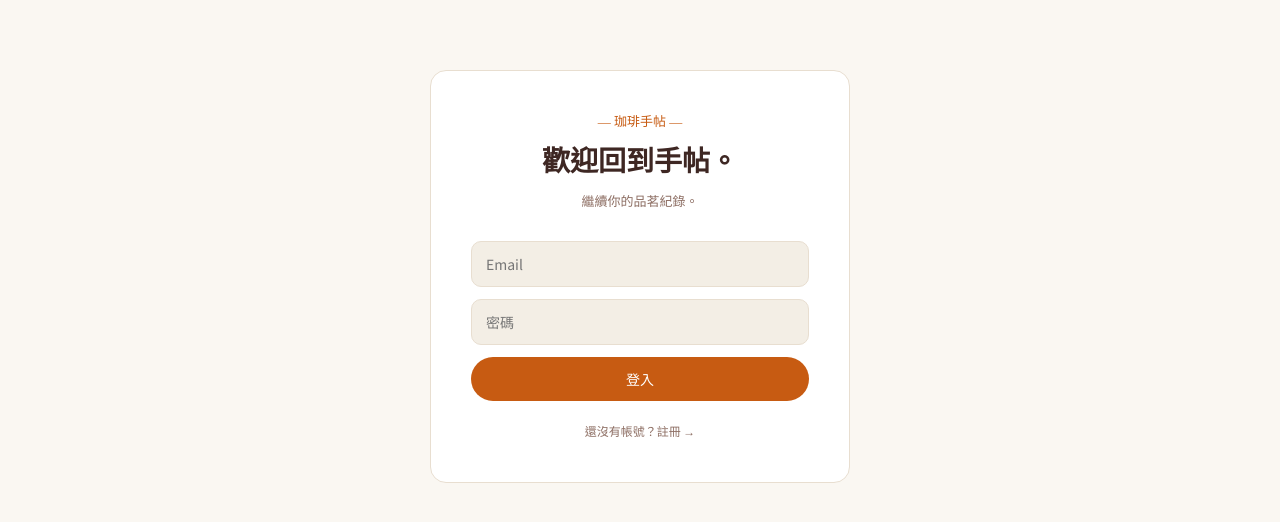
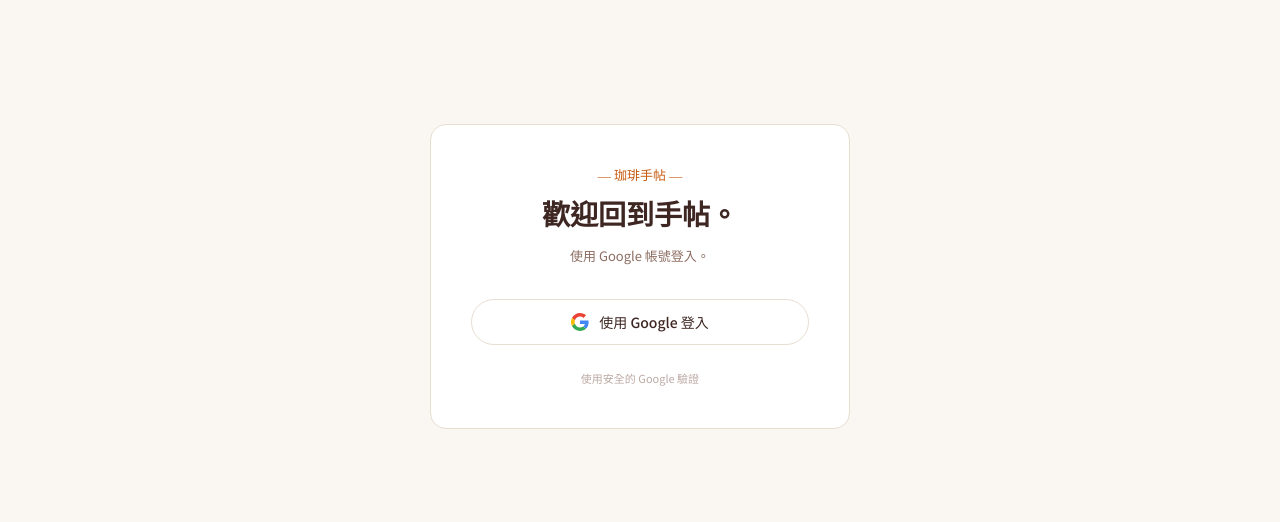
Before and after one commit to tetsu811/kohi-techo, a Next.js app: page /login in a window 1280 px wide. Shown: the part 190-712 px from the top of the page. Built offline with nearby package versions, Linux system fonts and the light colour scheme; no server answers; a web font is replaced by a local one.

Commit message:
feat: switch login to Google OAuth only

```diff
--- a/src/app/login/page.tsx
+++ b/src/app/login/page.tsx
@@ -1,10 +1,7 @@
 'use client';
-
-export const dynamic = 'force-dynamic';
 
 import { useEffect, useState } from 'react';
 import { useRouter, useSearchParams } from 'next/navigation';
-import Link from 'next/link';
 import { getColors, Theme, FONT } from '@/lib/theme';
 import { useI18n } from '@/lib/i18n';
 import { supabase } from '@/lib/supabase';
@@ -13,13 +10,8 @@
   const router = useRouter();
   const params = useSearchParams();
   const next = params?.get('next') ?? '/beans';
-  const { locale, t } = useI18n();
+  const { locale } = useI18n();
   const [theme, setTheme] = useState<Theme>('light');
-
-  const [mode, setMode] = useState<'signin' | 'signup'>('signin');
-  const [email, setEmail] = useState('');
-  const [password, setPassword] = useState('');
-  const [displayName, setDisplayName] = useState('');
   const [submitting, setSubmitting] = useState(false);
   const [msg, setMsg] = useState<string | null>(null);
 
@@ -30,155 +22,55 @@
     return () => window.removeEventListener('themechange', update);
   }, []);
 
+  useEffect(() => {
+    supabase.auth.getSession().then(({ data }) => {
+      if (data.session) router.push(next);
+    });
+  }, [router, next]);
+
   const c = getColors(theme);
 
   const tx = {
     welcome: locale === 'ja' ? 'おかえりなさい。' : locale === 'en' ? 'Welcome back.' : '歡迎回到手帖。',
-    subSignin: locale === 'ja' ? 'あなたの一杯を続けよう。' : locale === 'en' ? 'Continue your tasting journal.' : '繼續你的品茗紀錄。',
-    subSignup: locale === 'ja' ? '珈琲手帖を始めよう。' : locale === 'en' ? 'Start your coffee techō.' : '開啟你的咖啡手帖。',
-    email: 'Email',
-    password: locale === 'ja' ? 'パスワード' : locale === 'en' ? 'Password' : '密碼',
-    name: locale === 'ja' ? 'お名前' : locale === 'en' ? 'Display name' : '顯示名稱',
-    signin: locale === 'ja' ? 'ログイン' : locale === 'en' ? 'Sign in' : '登入',
-    signup: locale === 'ja' ? '新規登録' : locale === 'en' ? 'Sign up' : '註冊',
-    switchToSignup: locale === 'ja' ? 'アカウントを作る →' : locale === 'en' ? 'Create account →' : '還沒有帳號？註冊 →',
-    switchToSignin: locale === 'ja' ? '← ログインに戻る' : locale === 'en' ? '← Back to sign in' : '← 已有帳號？登入',
-    checkEmail: locale === 'ja' ? 'メールをご確認ください' : locale === 'en' ? 'Check your email to confirm' : '請到信箱確認註冊信',
+    sub: locale === 'ja' ? 'Googleアカウントで始めよう。' : locale === 'en' ? 'Sign in with your Google account.' : '使用 Google 帳號登入。',
+    google: locale === 'ja' ? 'Googleでログイン' : locale === 'en' ? 'Continue with Google' : '使用 Google 登入',
+    error: locale === 'ja' ? 'エラーが発生しました' : locale === 'en' ? 'Something went wrong' : '發生錯誤',
   };
 
-  const handleSubmit = async () => {
+  const handleGoogleLogin = async () => {
     setMsg(null);
     setSubmitting(true);
     try {
-      if (mode === 'signin') {
-        const { error } = await supabase.auth.signInWithPassword({ email, password });
-        if (error) throw error;
-        router.push(next);
-      } else {
-        const { error } = await supabase.auth.signUp({
-          email,
-          password,
-          options: {
-            data: { display_name: displayName || email.split('@')[0] },
-          },
-        });
-        if (error) throw error;
-        setMsg(tx.checkEmail);
-      }
+      const { error } = await supabase.auth.signInWithOAuth({
+        provider: 'google',
+        options: {
+          redirectTo: `${window.location.origin}/auth/callback?next=${encodeURIComponent(next)}`,
+        },
+      });
+      if (error) throw error;
     } catch (e: unknown) {
-      setMsg(e instanceof Error ? e.message : 'Error');
-    } finally {
+      setMsg(e instanceof Error ? e.message : tx.error);
       setSubmitting(false);
     }
   };
 
-  const inputStyle = {
-    width: '100%',
-    padding: '12px 14px',
-    backgroundColor: c.bgSoft,
-    border: `1px solid ${c.border}`,
-    borderRadius: 10,
-    color: c.text,
-    fontFamily: FONT.sans,
-    fontSize: 14,
-    outline: 'none',
-    marginBottom: 12,
-  } as const;
+  const [hover, setHover] = useState(false);
 
   return (
-    <div
-      style={{
-        minHeight: '100vh',
-        backgroundColor: c.bg,
-        color: c.text,
-        display: 'flex',
-        alignItems: 'center',
-        justifyContent: 'center',
-        padding: 24,
-      }}
-    >
-      <div
-        style={{
-          width: '100%',
-          maxWidth: 420,
-          backgroundColor: c.card,
-          border: `1px solid ${c.border}`,
-          borderRadius: 16,
-          padding: 40,
-        }}
-      >
-        <div style={{ textAlign: 'center', marginBottom: 28 }}>
+    <div style={{ minHeight: '100vh', backgroundColor: c.bg, color: c.text, display: 'flex', alignItems: 'center', justifyContent: 'center', padding: 24 }}>
+      <div style={{ width: '100%', maxWidth: 420, backgroundColor: c.card, border: `1px solid ${c.border}`, borderRadius: 16, padding: 40 }}>
+        <div style={{ textAlign: 'center', marginBottom: 32 }}>
           <div style={{ fontFamily: FONT.hand, fontSize: 13, color: c.accent }}>— 珈琲手帖 —</div>
-          <h1 style={{ fontFamily: FONT.serif, fontSize: 28, fontWeight: 600, color: c.text, margin: '6px 0 4px' }}>
-            {tx.welcome}
-          </h1>
-          <p style={{ fontFamily: FONT.cute, fontSize: 13, color: c.textSub, margin: 0 }}>
-            {mode === 'signin' ? tx.subSignin : tx.subSignup}
-          </p>
+          <h1 style={{ fontFamily: FONT.serif, fontSize: 28, fontWeight: 600, color: c.text, margin: '6px 0 4px' }}>{tx.welcome}</h1>
+          <p style={{ fontFamily: FONT.cute, fontSize: 13, color: c.textSub, margin: 0 }}>{tx.sub}</p>
         </div>
-
-        {mode === 'signup' && (
-          <input
-            placeholder={tx.name}
-            value={displayName}
-            onChange={(e) => setDisplayName(e.target.value)}
-            style={inputStyle}
-          />
-        )}
-        <input
-          type="email"
-          placeholder={tx.email}
-          value={email}
-          onChange={(e) => setEmail(e.target.value)}
-          style={inputStyle}
-        />
-        <input
-          type="password"
-          placeholder={tx.password}
-          value={password}
-          onChange={(e) => setPassword(e.target.value)}
-          style={inputStyle}
-        />
-
-        {msg && (
-          <div
-            style={{
-              fontFamily: FONT.cute,
-              fontSize: 12,
-              color: c.accent,
-              textAlign: 'center',
-              marginBottom: 12,
-            }}
-          >
-            {msg}
-          </div>
-        )}
-
-        <button
-          onClick={handleSubmit}
-          disabled={submitting}
-          style={{
-            width: '100%',
-            padding: '12px',
-            backgroundColor: c.accent,
-            color: '#fff',
-            borderRadius: 30,
-            fontFamily: FONT.cute,
-            fontSize: 14,
-            fontWeight: 500,
-            opacity: submitting ? 0.7 : 1,
-          }}
-        >
-          {submitting ? t('common.loading') : mode === 'signin' ? tx.signin : tx.signup}
+        {msg && (<div style={{ fontFamily: FONT.cute, fontSize: 12, color: '#d32f2f', textAlign: 'center', marginBottom: 16, padding: '8px 12px', backgroundColor: theme === 'dark' ? '#3e1a1a' : '#fde8e8', borderRadius: 8 }}>{msg}</div>)}
+        <button onClick={handleGoogleLogin} disabled={submitting} onMouseEnter={() => setHover(true)} onMouseLeave={() => setHover(false)} style={{ width: '100%', padding: '12px 20px', backgroundColor: hover ? (theme === 'dark' ? '#333' : '#f1f1f1') : (theme === 'dark' ? '#2a2a2a' : '#fff'), color: c.text, border: `1px solid ${c.border}`, borderRadius: 30, fontFamily: FONT.cute, fontSize: 14, fontWeight: 500, cursor: submitting ? 'wait' : 'pointer', opacity: submitting ? 0.7 : 1, display: 'flex', alignItems: 'center', justifyContent: 'center', gap: 10, transition: 'all 0.15s ease', transform: hover && !submitting ? 'scale(1.02)' : 'scale(1)' }}>
+          <svg width="18" height="18" viewBox="0 0 48 48"><path fill="#EA4335" d="M24 9.5c3.54 0 6.71 1.22 9.21 3.6l6.85-6.85C35.9 2.38 30.47 0 24 0 14.62 0 6.51 5.38 2.56 13.22l7.98 6.19C12.43 13.72 17.74 9.5 24 9.5z"/><path fill="#4285F4" d="M46.98 24.55c0-1.57-.15-3.09-.38-4.55H24v9.02h12.94c-.58 2.96-2.26 5.48-4.78 7.18l7.73 6c4.51-4.18 7.09-10.36 7.09-17.65z"/><path fill="#FBBC05" d="M10.53 28.59c-.48-1.45-.76-2.99-.76-4.59s.27-3.14.76-4.59l-7.98-6.19C.92 16.46 0 20.12 0 24c0 3.88.92 7.54 2.56 10.78l7.97-6.19z"/><path fill="#34A853" d="M24 48c6.48 0 11.93-2.13 15.89-5.81l-7.73-6c-2.15 1.45-4.92 2.3-8.16 2.3-6.26 0-11.57-4.22-13.47-9.91l-7.98 6.19C6.51 42.62 14.62 48 24 48z"/></svg>
+          {submitting ? (<span>{locale === 'ja' ? '接続中...' : locale === 'en' ? 'Connecting...' : '連線中...'}</span>) : (<span>{tx.google}</span>)}
         </button>
-
-        <div style={{ textAlign: 'center', marginTop: 16 }}>
-          <button
-            onClick={() => setMode(mode === 'signin' ? 'signup' : 'signin')}
-            style={{ fontFamily: FONT.cute, fontSize: 12, color: c.textSub }}
-          >
-            {mode === 'signin' ? tx.switchToSignup : tx.switchToSignin}
-          </button>
+        <div style={{ textAlign: 'center', marginTop: 24 }}>
+          <p style={{ fontFamily: FONT.cute, fontSize: 11, color: c.textMuted, margin: 0 }}>{locale === 'ja' ? '安全なGoogle認証を使用しています' : locale === 'en' ? 'Secured by Google Authentication' : '使用安全的 Google 驗證'}</p>
         </div>
       </div>
     </div>
```
